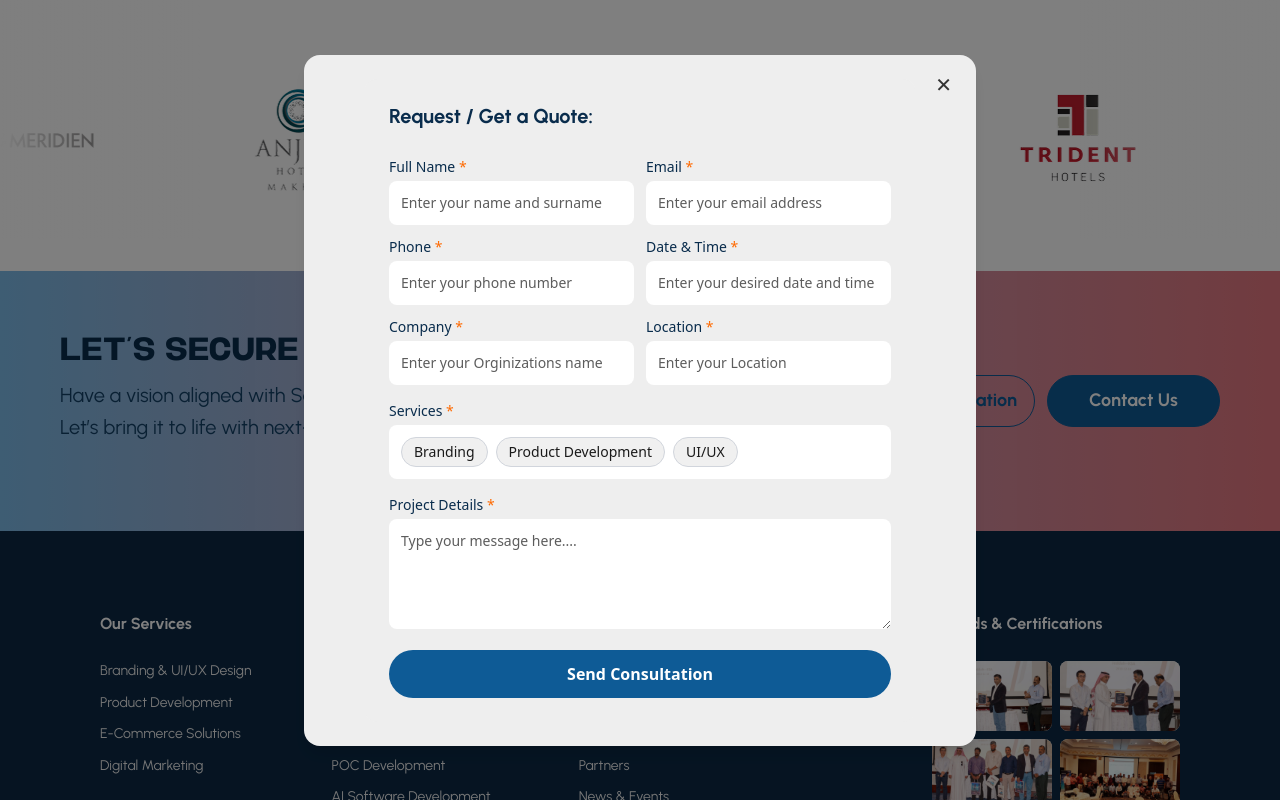
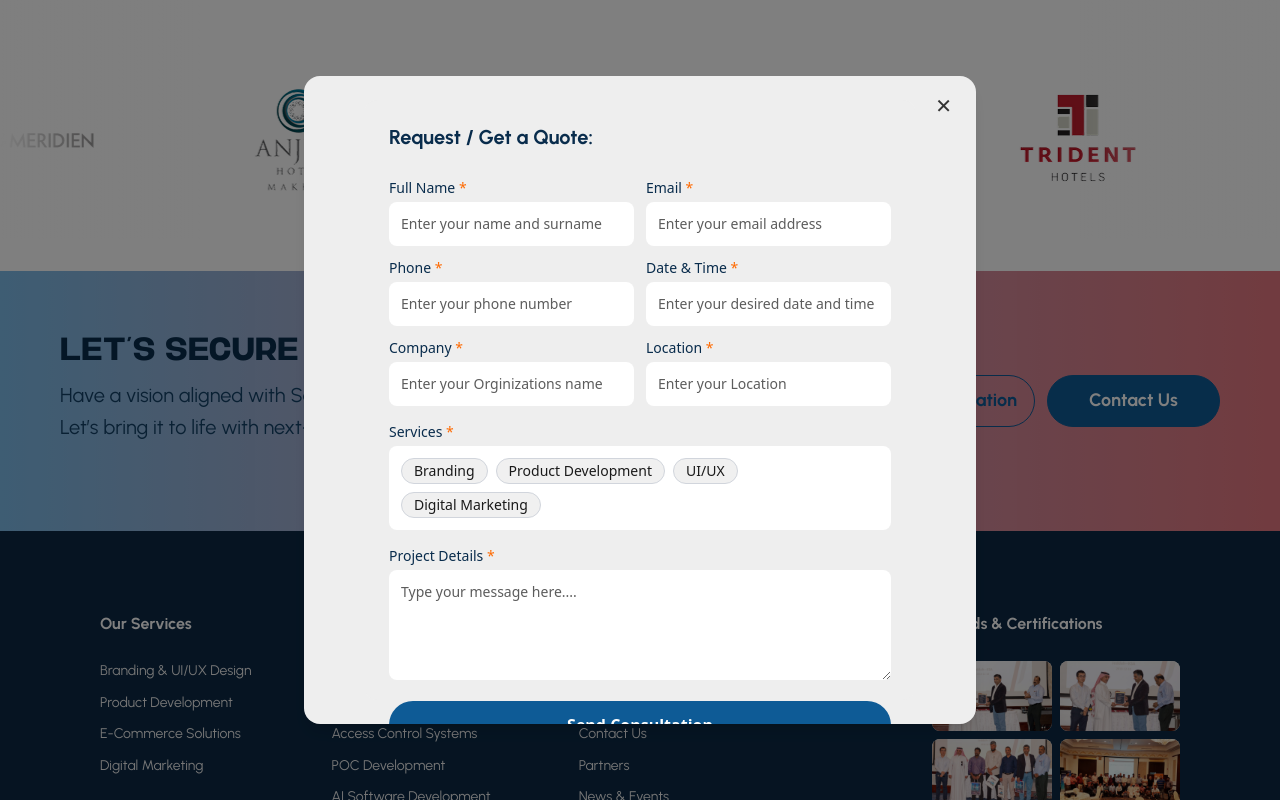
Before and after one commit to Ali-Salaar-Qureshi/Secutech-Arabia, a Next.js app: page / in a window 1280 px wide. Both pictures are taken after a click on the button "Book a consultation". Shown: the part 5784-6584 px from the top of the page. Built offline with nearby package versions, Linux system fonts and the light colour scheme.

Commit message:
Updated consultation form

```diff
--- a/app/components/homepage/ClientCarousel.jsx
+++ b/app/components/homepage/ClientCarousel.jsx
@@ -38,6 +38,7 @@ export default function ClientCarousel() {
           speed={70}
           gradient={true}
           pauseOnHover={false}
+          pauseOnClick={true}
           className="gap-x-1"
         >
           {topLogos.map((src, index) => (
@@ -61,6 +62,7 @@ export default function ClientCarousel() {
   speed={70}
   gradient={true}
   pauseOnHover={false}
+  pauseOnClick={true}
   className="!flex !items-center"
 >
   {[...bottomLogos, ...bottomLogos].map((src, index) => (
--- a/app/components/shared/ConsultationForm.jsx
+++ b/app/components/shared/ConsultationForm.jsx
@@ -2,7 +2,7 @@
 
 import { useState } from 'react';
 
-const servicesList = ['Branding', 'Product Development', 'UI/UX'];
+const servicesList = ['Branding', 'Product Development', 'UI/UX', 'Digital Marketing'];
 
 export default function ConsultationForm() {
   const [formData, setFormData] = useState({
@@ -71,7 +71,7 @@ export default function ConsultationForm() {
   );
 
   return (
-    <div className="w-full max-w-[550px] mx-auto bg-[#EEEEEE] p-4 sm:p-6 rounded-[12px]">
+    <div className="w-full max-w-[550px] h-[600px] mx-auto bg-[#EEEEEE] p-4 sm:p-6 rounded-[12px]">
       <h2 className="mb-4 text-[#092C4C] large-text-bold">
         Request / Get a Quote:
       </h2>
@@ -175,9 +175,9 @@ export default function ConsultationForm() {
                 type="button"
                 key={i}
                 onClick={() => handleServiceToggle(service)}
-                className={`px-3 py-1 rounded-full text-xs sm:text-sm border transition ${
+                className={`px-3 py-0.5 rounded-full text-xs font-normal sm:text-sm border transition ${
                   formData.services.includes(service)
-                    ? 'bg-[#0E5B96] text-white border-blue-600'
+                    ? 'bg-[#0E5B96] text-white border-[#0E5B96]'
                     : 'bg-[#F0F0F0] text-[#1A1A1A] border-gray-300'
                 }`}
               >
```
